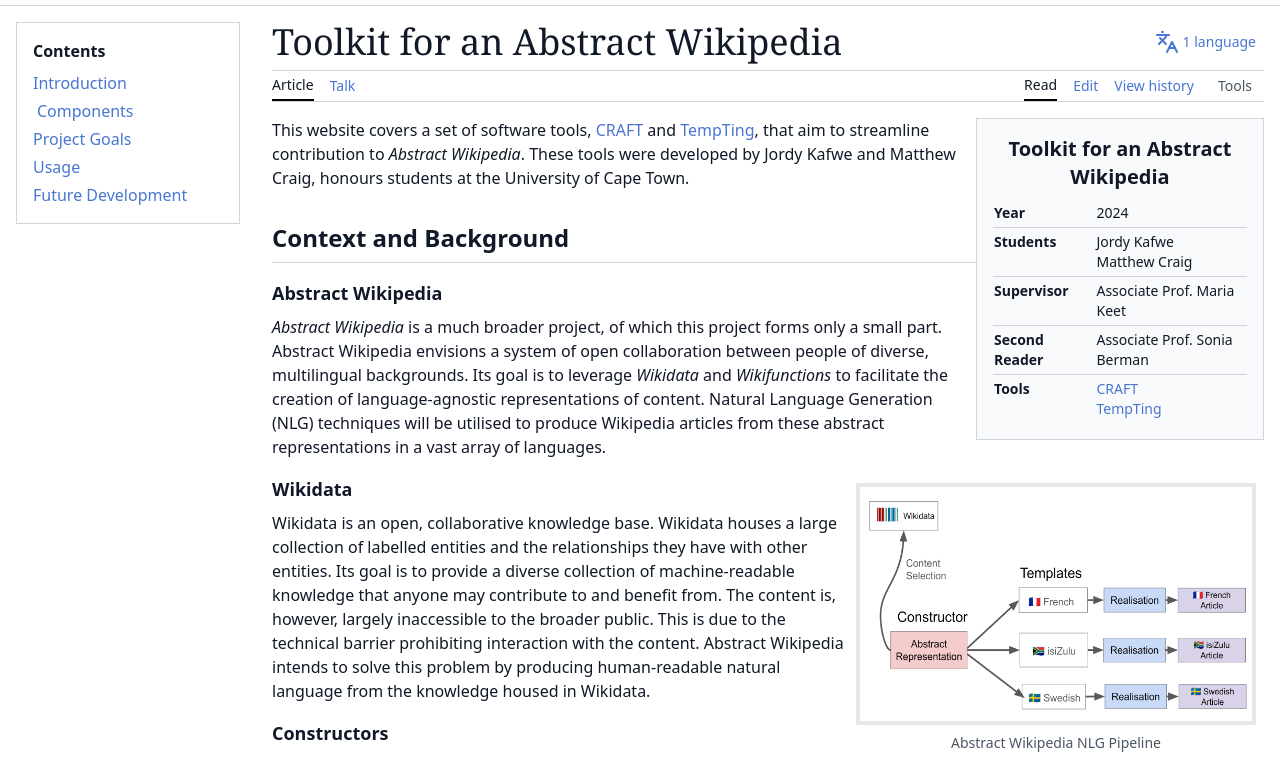
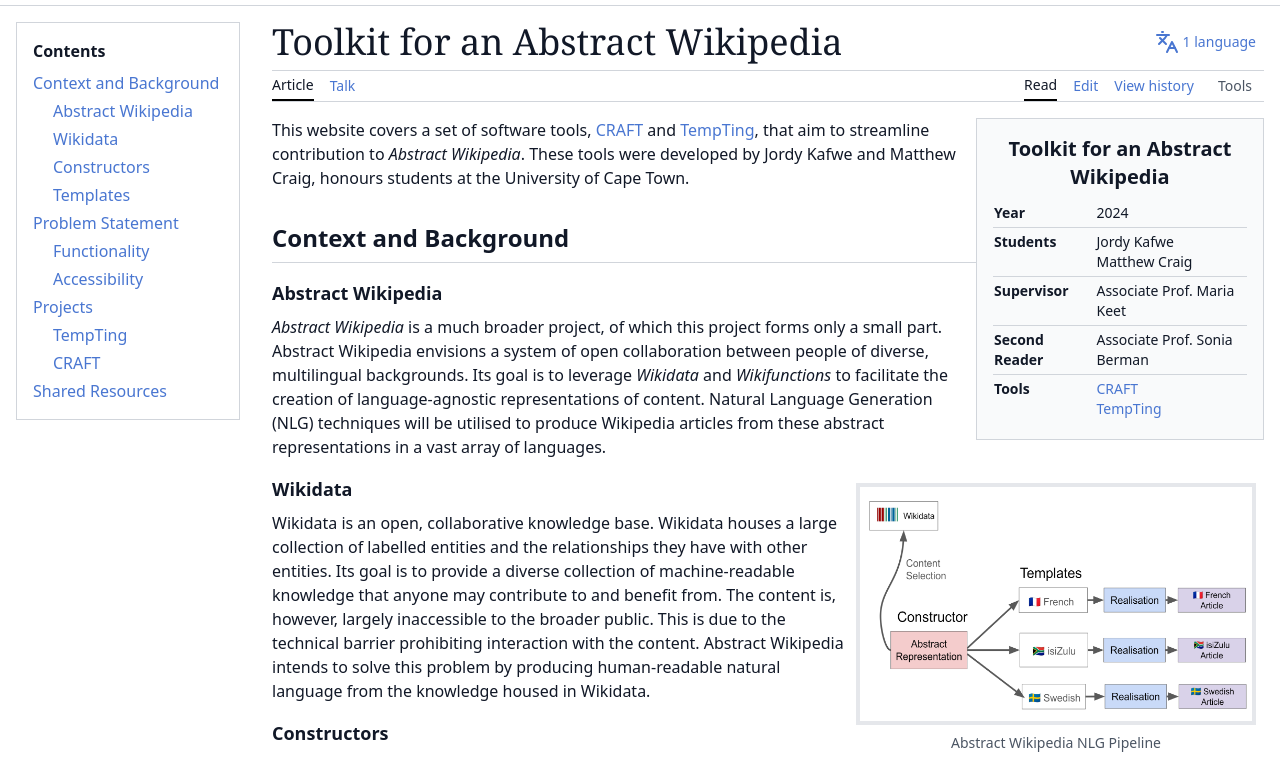
Before and after one commit to kafwe/winlg-website, a plain HTML site: page index.html in a window 1280 px wide. Shown: the part 43-800 px from the top of the page. Drawn offline with nearby package versions, Linux system fonts and the light colour scheme.

Commit message:
Contents

```diff
--- a/index.html
+++ b/index.html
@@ -56,29 +56,47 @@
         </div> -->
 
     <div class="container mx-auto px-4 py-4">
-      <div class="flex flex-col lg:flex-row">
-        <aside class="mb-4 w-full lg:w-64 lg:pr-8">
+      <div class="flex flex-col xl:flex-row">
+        <aside class="mb-4 w-full xl:w-64 xl:pr-8">
           <div class="mb-4 border border-gray-300 bg-white p-4">
             <div class="mb-2 flex items-center justify-between">
               <h2 class="font-bold">Contents</h2>
             </div>
             <ul class="space-y-1">
-              <li><a href="#introduction" class="text-link hover:underline">Introduction</a></li>
+              <li><a href="#background" class="text-link hover:underline">Context and Background</a></li>
+                <div class="pl-5">
+                  <a href="#abstract wikipedia" class="text-link hover:underline">Abstract Wikipedia</a>
+                </div>
+                <div class="pl-5">
+                  <a href="wikidata" class="text-link hover:underline">Wikidata</a>
+                </div>
+                <div class="pl-5">
+                  <a href="constructors" class="text-link hover:underline">Constructors</a>
+                </div>
+                <div class="pl-5">
+                  <a href="templates" class="text-link hover:underline">Templates</a>
+                </div>
+              <li><a href="#problem" class="text-link hover:underline">Problem Statement</a></li>
+                <div class="pl-5">
+              <li><a href="#functionality" class="text-link hover:underline">Functionality</a></li>
+                </div>
+                <div class="pl-5">
+              <li><a href="#accesibility" class="text-link hover:underline">Accessibility</a></li>
+                </div>
+              <li><a href="#projects" class="text-link hover:underline">Projects</a></li>
+                <div class="pl-5">
+              <li><a href="#tempting" class="text-link hover:underline">TempTing</a></li>
+                </div>
+                <div class="pl-5">
+              <li><a href="#craft" class="text-link hover:underline">CRAFT</a></li>
+                </div>
               <li>
-                <div class="flex items-center">
-                  <button class="mr-1 dropdown-toggle" aria-expanded="false">
-                    <i class="fas fa-chevron-right transition-transform duration-200"></i>
-                  </button>
-                  <a href="#components" class="text-link hover:underline">Components</a>
-                </div>
                 <ul class="ml-4 space-y-1 hidden">
                   <li><a href="#craft" class="text-link hover:underline">CRAFT</a></li>
                   <li><a href="#tempting" class="text-link hover:underline">TempTing</a></li>
                 </ul>
               </li>
-              <li><a href="#goals" class="text-link hover:underline">Project Goals</a></li>
-              <li><a href="#usage" class="text-link hover:underline">Usage</a></li>
-              <li><a href="#future" class="text-link hover:underline">Future Development</a></li>
+              <li><a href="#resources" class="text-link hover:underline">Shared Resources</a></li>
             </ul>
           </div>
         </aside>
@@ -236,13 +254,13 @@
 Significant technical barriers are preventing the general public from
             contributing to and benefiting from Abstract Wikipedia. There is a need for tools that improve the accesibility and comprehensibility of the project. Constructors suffer from a lack of discoverability of Wikidata content. Templates require a tool that can give real-time feedback in the creation process.
 
-              <h2 id="components" class="mb-4 mt-8 border-b border-gray-300 pb-2 text-2xl font-bold">Components</h2>
+              <h2 id="projects" class="mb-4 mt-8 border-b border-gray-300 pb-2 text-2xl font-bold">Projects</h2>
               To solve the aforementioned problems, two software tools were developed:
               <ul class="mb-4 list-inside list-disc pl-4">
                 <li><a href="./craft.html" class="text-link hover:underline">CRAFT</a> - An API for processing constructors and retrieving Wikidata content.</li>
                 <li><a href="./tempting.html" class="text-link hover:underline">TempTing</a> - A webapp tool for creating and managing of templates.</li>
               </ul>
-            <div class="md:flex gap-5">
+            <div class="xl:flex gap-5">
                 <div class="border border-gray-300 bg-white p-4 w-full">
                     <div class="flex justify-center mb-1 border-b border-gray-300 pb-1">
                         <h3 id="craft" class="mb-2 mt-4 text-lg font-bold">CRAFT</h3>
@@ -328,7 +346,8 @@
           </div>
               <h2 id="resources" class="mb-4 mt-8 border-b border-gray-300 pb-2 text-2xl font-bold">Shared Resources</h2>
               <a href="./proposal.pdf">
-            <div class="w-64 px-5 gap-5 border border-2 flex h-12">
+<div class="lg:flex block justify-center gap-5">
+  <div class="w-64 xl:w-96 px-5 gap-5 border border-2 flex h-12">
                 <img src="./download.svg" class="w-7">
                 <div class="w-full text-center flex flex-col justify-center items-center">
                   Project Proposal
@@ -337,12 +356,12 @@
               </a>
               <br>
               <a href="./poster.png">
-            <div class="w-64 px-5 gap-5 border border-2 flex h-12">
+            <div class="w-64 xl:w-96 px-5 gap-5 border border-2 flex h-12">
                 <img src="./download.svg" class="w-7">
                 <div class="w-full text-center flex flex-col justify-center items-center">
                   Poster
                 </div>
-            </div>
+            </div></div>
               </a>
         </main>
       </div>
```
